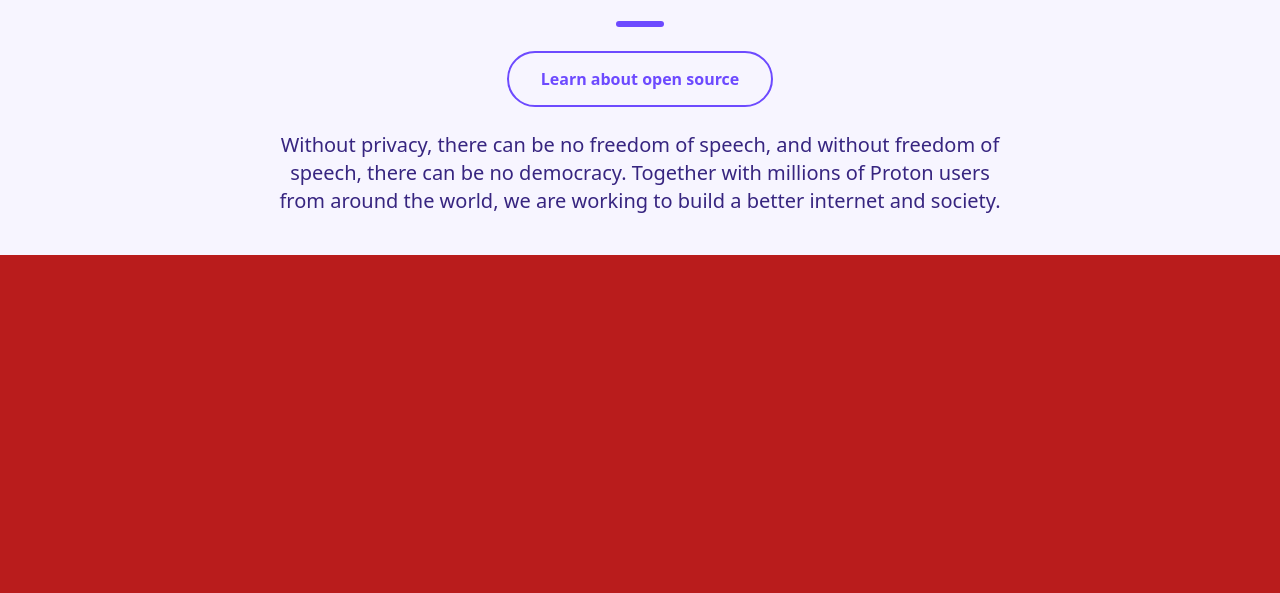
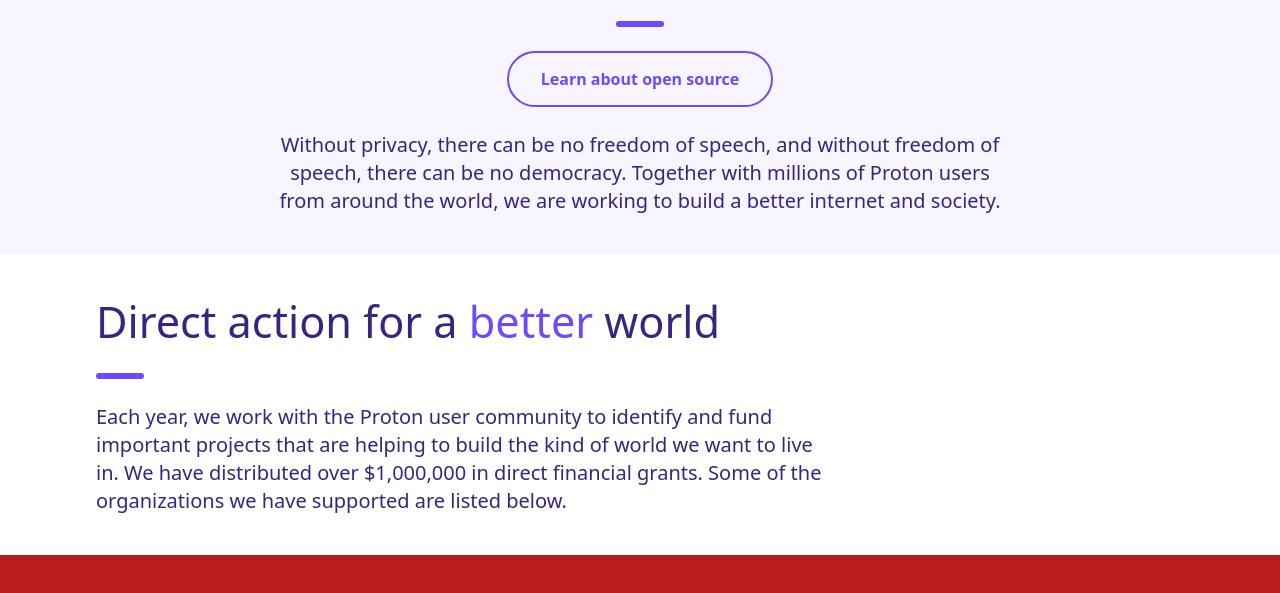
Before and after one commit to usman-FE/proton-impact, a website: page index.html in a window 1280 px wide. Shown: the part 984-1577 px from the top of the page. Drawn offline with nearby package versions, Linux system fonts and the light colour scheme.

Commit message:
Built Better world section

```diff
--- a/index.html
+++ b/index.html
@@ -709,6 +709,26 @@
       </div>
     </section>
     <!-- OPEN SOURCE SECTION END -->
+    <!-- BETTER WORLD SECTION START -->
+    <section class="bg-white">
+      <div class="px-8 md:px-12 lg:px-24 mx-auto text-[#494b7a] lg:py-10 py-4 flex flex-col text-left items-start">
+        <!-- SECTION HEADING -->
+        <h2
+          class="mb-2 lg:mb-6 max-w-[33.75rem] text-3xl sm:text-4xl md:text-[2.7rem] !leading-tight lg:max-w-[45.625rem] text-[#372580]">
+          Direct action for a <span class="text-[#6d4aff]">better</span> world
+        </h2>
+        <!-- DIVIDER -->
+        <hr class="w-12 h-1.5 rounded-full border-none mb-6 bg-[#6d4aff]">
+        <!-- SECTION PARAGRAPH -->
+        <p class="max-w-[33.75rem] text-xl lg:max-w-[45.625rem] text-[#372580]">
+          Each year, we work with the Proton user community to identify and fund important projects that are helping to
+          build the
+          kind of world we want to live in. We have distributed over $1,000,000 in direct financial grants. Some of the
+          organizations we have supported are listed below.
+        </p>
+      </div>
+    </section>
+    <!-- BETTER WORLD SECTION END -->
     <!-- MOCK SECTIONS -->
     <section class="h-screen bg-red-700"></section>
     <section class="h-screen bg-[#5c3be7]"></section>
```
Also changed, not shown: dist/main.css.
